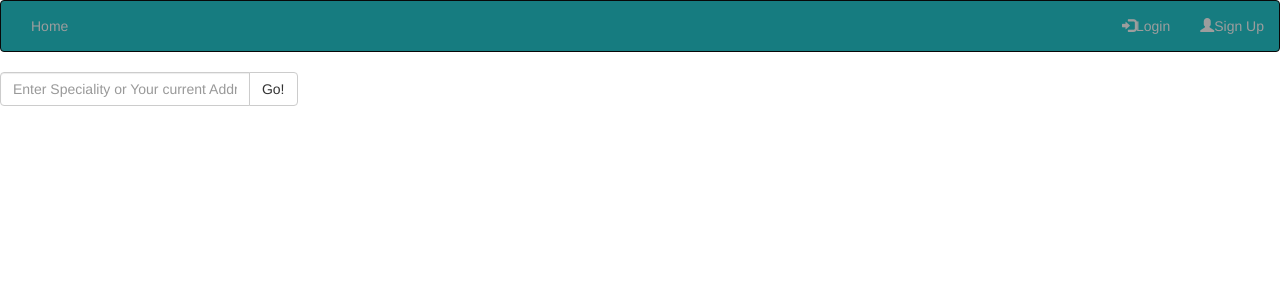
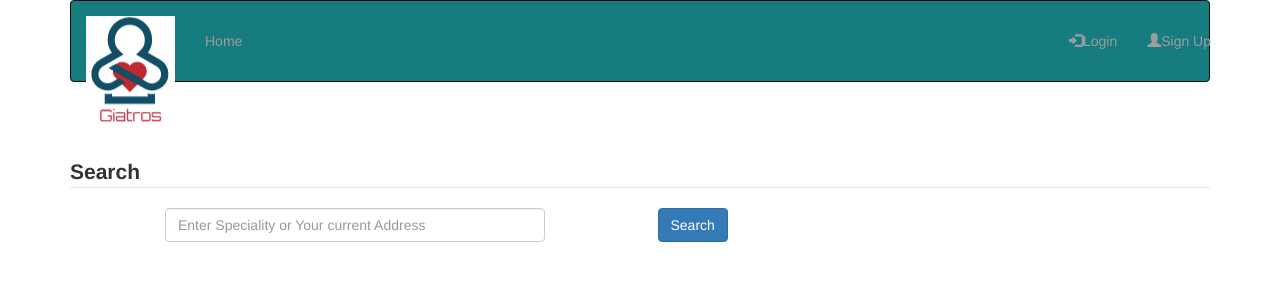
Before and after one commit to stanyet/ssdProject, a Django app: page /website/ in a window 1280 px wide. Shown: the top 284 px of the page. Run offline with Django 3.2, Linux system fonts and the light colour scheme; some libraries are stand-ins or nearby versions.

Commit message:
added home page with bootstrap

```diff
--- /dev/null
+++ b/dbase/website/static/Javascript/carousel.js
@@ -0,0 +1,48 @@
+
+var $item = $('.carousel .item');
+var $wHeight = $(window).height();
+$item.eq(0).addClass('active');
+$item.height($wHeight);
+$item.addClass('full-screen');
+
+$('.carousel img').each(function() {
+  var $src = $(this).attr('src');
+  var $color = $(this).attr('data-color');
+  $(this).parent().css({
+    'background-image' : 'url(' + $src + ')',
+    'background-color' : $color
+  });
+  $(this).remove();
+});
+
+$(window).on('resize', function (){
+  $wHeight = $(window).height();
+  $item.height($wHeight);
+});
+
+$('.carousel').carousel({
+  interval: 6000,
+  pause: "false"
+});
+
+var $star_rating = $('.star-rating .fa');
+
+var SetRatingStar = function() {
+  return $star_rating.each(function() {
+    if (parseInt($star_rating.siblings('input.rating-value').val()) >= parseInt($(this).data('rating'))) {
+      return $(this).removeClass('fa-star-o').addClass('fa-star');
+    } else {
+      return $(this).removeClass('fa-star').addClass('fa-star-o');
+    }
+  });
+};
+
+$star_rating.on('click', function() {
+  $star_rating.siblings('input.rating-value').val($(this).data('rating'));
+  return SetRatingStar();
+});
+
+SetRatingStar();
+$(document).ready(function() {
+
+});
--- a/dbase/website/static/css/base.css
+++ b/dbase/website/static/css/base.css
@@ -1 +1,56 @@
-@import url(https://fonts.googleapis.com/css?family=Open+Sans);
+html,body {
+    height:100%;
+    overflow:auto;
+}
+.mynavbar .navbar-brand {
+    height: 80px;
+  }
+
+  .mynavbar .nav >li >a {
+    padding-top: 30px;
+    padding-bottom: 30px;
+  }
+  .mynavbar .navbar-toggle {
+    padding: 10px;
+    margin: 25px 15px 25px 0;
+  }
+
+h3 {
+    display: inline-block;
+    padding: 10px;
+    color: rgba(255, 255, 255, 0.8);
+    background: rgb(155, 89, 93);
+    /*border-top-left-radius: 10px;
+    border-top-right-radius: 10px;*/
+    border-radius: 10px;
+  }
+
+.full-screen {
+    background-size: cover;
+    background-position: center;
+    background-repeat: no-repeat;
+  }
+
+.login-box{
+	padding-top : 50px;
+}
+.login-box-div{
+	border: 2px solid black;
+	padding-top: 3em;
+	padding-bottom: 3em;
+	padding-left: 8em;
+	padding-right: 8em;
+}
+.bulleted-list li {
+    line-height: 1.3;
+    margin-bottom: 10px;
+    margin-bottom: .625rem;
+}
+.star-rating {
+    line-height:32px;
+    font-size:1.25em;
+  }
+
+.star-rating .fa-star{
+    color: rgb(223, 223, 18);
+}
--- a/dbase/website/templates/account/index.html
+++ b/dbase/website/templates/account/index.html
@@ -7,16 +7,71 @@
   <input id="autocomplete" placeholder="Enter Speciality or Your current Address"
          onFocus="geolocate()" type="text"></input>
 </div>-->
-<div class="row">
-  <div class="col-lg-3 center-block">
-    <div class="input-group">
-      <input id="autocomplete" type="text" class="form-control" placeholder="Enter Speciality or Your current Address" onfocus="geolocate()">
-      <span class="input-group-btn">
-             <button class="btn btn-default" type="button">Go!</button>
-         </span>
+<div class="row" style="padding:15px;">
+    <form action="" method="" class="form-horizontal">
+        <legend><b>Search</b></legend>
+            <fieldset>
+                <div class="col-md-4 col-md-offset-1">
+                    <div class="form-group">
+                        <input type="text" class="form-control" id="autocomplete" placeholder="Enter Speciality or Your current Address" onfocus="geolocate()">
+                    </div>
+                </div>
+                <div class="form-group">
+                      <div class="col-md-1 col-md-offset-1">
+                          <button type="submit" class="btn btn-primary">Search</button>
+                      </div>
+                </div>
+            </fieldset>
+    </form>
+</div>
+<div id="mycarousel" class="carousel slide c-height" data-ride="carousel" style="height:20%;">
+      <!-- Indicators -->
+      <ol class="carousel-indicators">
+          <li data-target="#mycarousel" data-slide-to="0" class="active"></li>
+          <li data-target="#mycarousel" data-slide-to="1"></li>
+          <li data-target="#mycarousel" data-slide-to="2"></li>
+          <li data-target="#mycarousel" data-slide-to="3"></li>
+      </ol>
+      <!-- Wrapper for slides -->
+      <div class="carousel-inner" role="listbox">
+          <div class="item">
+              <img src="https://www.theneweconomy.com/wp-content/uploads/2016/01/Virtual-doctor-NORMAL-1.jpg" data-color="lightblue" alt="First Image">
+              <div class="carousel-caption">
+                  <h3>A Click Away</h3>
+              </div>
+          </div>
+          <div class="item">
+              <img src="http://images.wisegeek.com/doctors-and-nurses.jpg" data-color="firebrick" alt="Second Image">
+              <div class="carousel-caption">
+                  <h3>Search For a Doctor</h3>
+              </div>
+          </div>
+          <div class="item">
+              <img src="http://www.juhifertility.com/wp-content/uploads/2016/09/appointment_sccn.jpg" data-color="violet" alt="Third Image">
+              <div class="carousel-caption">
+                  <h3>Book Appointment</h3>
+              </div>
+          </div>
+          <div class="item">
+              <img src="http://www.exscribe.com/wp-content/uploads/2016/01/5-ways-EHRs-have-changed-the-health-care-industry_641_40108236_0_14124418_500.jpg" data-color="lightgreen" alt="Fourth Image">
+              <div class="carousel-caption">
+                  <h3>Maintain Paperless Health Records</h3>
+              </div>
+          </div>
+      </div>
+      <!-- Controls -->
+      <a class="left carousel-control" href="#mycarousel" role="button" data-slide="prev">
+          <span class="glyphicon glyphicon-chevron-left" aria-hidden="true"></span>
+          <span class="sr-only">Previous</span>
+      </a>
+      <a class="right carousel-control" href="#mycarousel" role="button" data-slide="next">
+          <span class="glyphicon glyphicon-chevron-right" aria-hidden="true"></span>
+          <span class="sr-only">Next</span>
+      </a>
     </div>
+</div>
     <!-- /input-group -->
-  </div>
+</div>
   <!-- /.col-lg-6 -->
 </div>
 <script>
@@ -42,6 +97,7 @@ function initAutocomplete() {
   autocomplete.addListener('place_changed', fillInAddress);
 }
 
+
 </script>
 <script src="https://maps.googleapis.com/maps/api/js?key=AIzaSyAYCiTaPolA8Y-JbDjXTmfpjuJ-FaJAR8Q&libraries=places&callback=initAutocomplete"
     async defer></script>
--- a/dbase/website/templates/base.html
+++ b/dbase/website/templates/base.html
@@ -8,12 +8,22 @@
   <link rel="stylesheet" href="https://maxcdn.bootstrapcdn.com/bootstrap/3.3.7/css/bootstrap.min.css">
   <script src="https://ajax.googleapis.com/ajax/libs/jquery/3.2.1/jquery.min.js"></script>
   <script src="https://maxcdn.bootstrapcdn.com/bootstrap/3.3.7/js/bootstrap.min.js"></script>
+  <link rel="stylesheet" type="text/css" href="../static/css/base.css">
 </head>
 <body>
 
   <!--<div class="header">-->
- <nav class="navbar navbar-inverse navbar-toggleable-md navbar-light bg-faded" style="background-color:#167C80;">
-  <div class="container-fluid">
+  <div class="container">
+        <div class="mynavbar">
+          <nav class="navbar navbar-inverse" style="background-color:#167C80;">
+                <div class="container">
+                    <div class="navbar-header">
+                        <button type="button" class="navbar-toggle collapsed" data-toggle="collapse" data-target="#navbar3">
+                            <span class="sr-only">Toggle navigation</span>
+                        </button>
+                        <a class="navbar-brand"><img src="../static/images/logo1.png" alt="Giatros Logo"></a>
+                    </div>
+                    <div id="navbar3" class="navbar-collapse collapse">
                             {% if user.is_authenticated %}
                               <ul class="nav navbar-nav">
                                 <li><a class="topElements" href="#">My Appointments</a></li>
@@ -35,9 +45,14 @@
 
                     </div>
                   </nav>
+</div>
+<br>
+<br>
+
 <div id="content">
 {% block content %}
 {% endblock %}
 </div>
+  <script src="../static/Javascript/carousel.js"></script>
 </body>
 </html>
```
Also changed, not shown: dbase/website/templates/registration/login.html (+21 -3 lines), dbase/website/static/images/logo1.png (added). Lines whose indentation alone changed are shown as unchanged.
